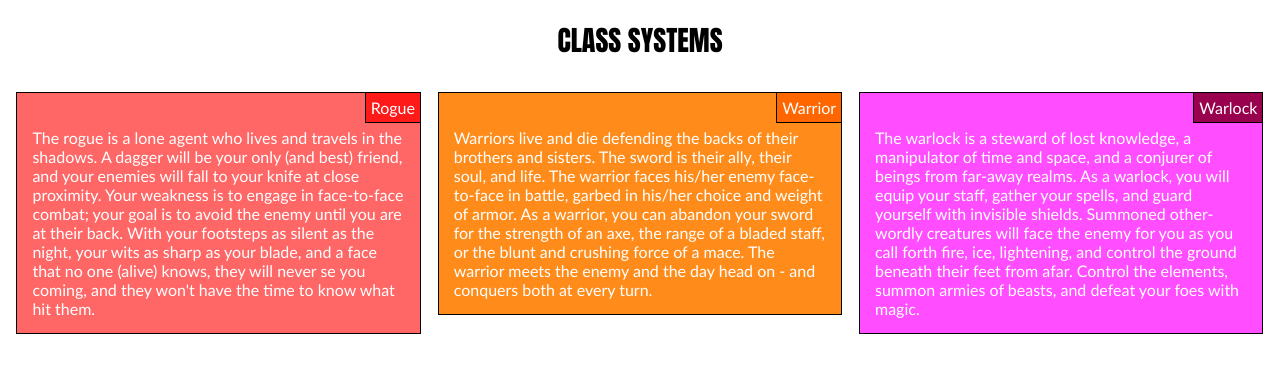
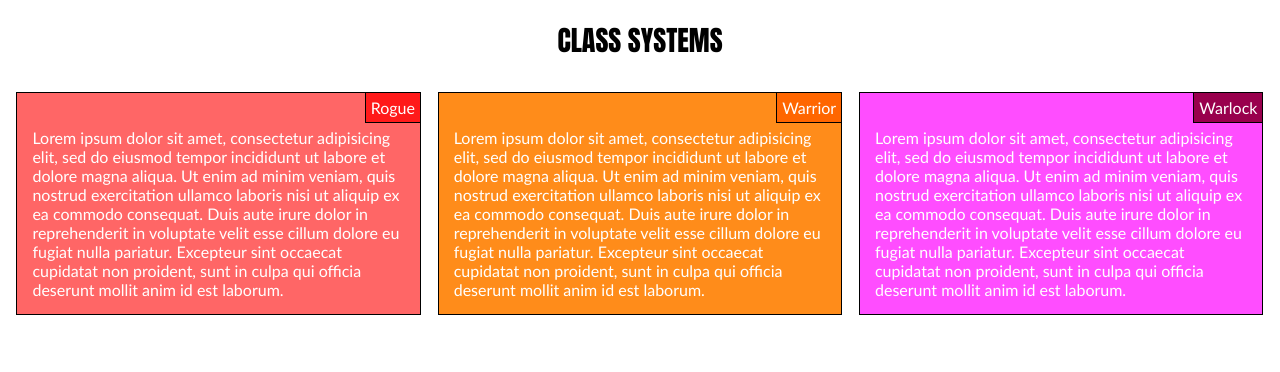
Before and after one commit to Kendowin/coursera-test, a plain HTML site: page mod2-solution/mod2-solution.html in a window 1280 px wide. Drawn offline with Linux system fonts and the light colour scheme.

Commit message:
changed description text to make more consistent

```diff
--- a/mod2-solution/mod2-solution.html
+++ b/mod2-solution/mod2-solution.html
@@ -12,15 +12,15 @@
 <div class="row">
   <div class="col-lg-4 col-md-6 col-sm-12 container" >
   <p id="corner1" class="corner">Rogue</p>
-  <p id="description1">The rogue is a lone agent who lives and travels in the shadows. A dagger will be your only (and best) friend, and your enemies will fall to your knife at close proximity. Your weakness is to engage in face-to-face combat; your goal is to avoid the enemy until you are at their back. With your footsteps as silent as the night, your wits as sharp as your blade, and a face that no one (alive) knows, they will never se you coming, and they won't have the time to know what hit them.</p>
+  <p id="description1">Lorem ipsum dolor sit amet, consectetur adipisicing elit, sed do eiusmod tempor incididunt ut labore et dolore magna aliqua. Ut enim ad minim veniam, quis nostrud exercitation ullamco laboris nisi ut aliquip ex ea commodo consequat. Duis aute irure dolor in reprehenderit in voluptate velit esse cillum dolore eu fugiat nulla pariatur. Excepteur sint occaecat cupidatat non proident, sunt in culpa qui officia deserunt mollit anim id est laborum.</p>
   </div>
   <div class="col-lg-4 col-md-6 col-sm-12 container" >
   <p id="corner2" class="corner">Warrior</p>
-  <p id="description2">Warriors live and die defending the backs of their brothers and sisters. The sword is their ally, their soul, and life. The warrior faces his/her enemy face-to-face in battle, garbed in his/her choice and weight of armor. As a warrior, you can abandon your sword for the strength of an axe, the range of a bladed staff, or the blunt and crushing force of a mace. The warrior meets the enemy and the day head on - and conquers both at every turn.</p>
+  <p id="description2">Lorem ipsum dolor sit amet, consectetur adipisicing elit, sed do eiusmod tempor incididunt ut labore et dolore magna aliqua. Ut enim ad minim veniam, quis nostrud exercitation ullamco laboris nisi ut aliquip ex ea commodo consequat. Duis aute irure dolor in reprehenderit in voluptate velit esse cillum dolore eu fugiat nulla pariatur. Excepteur sint occaecat cupidatat non proident, sunt in culpa qui officia deserunt mollit anim id est laborum.</p>
   </div>
   <div class="col-lg-4 col-md-12 col-sm-12 container">
   <p id="corner3" class="corner">Warlock</p>
-  <p id="description3">The warlock is a steward of lost knowledge, a manipulator of time and space, and a conjurer of beings from far-away realms. As a warlock, you will equip your staff, gather your spells, and guard yourself with invisible shields. Summoned other-wordly creatures will face the enemy for you as you call forth fire, ice, lightening, and control the ground beneath their feet from afar. Control the elements, summon armies of beasts, and defeat your foes with magic.</p>
+  <p id="description3">Lorem ipsum dolor sit amet, consectetur adipisicing elit, sed do eiusmod tempor incididunt ut labore et dolore magna aliqua. Ut enim ad minim veniam, quis nostrud exercitation ullamco laboris nisi ut aliquip ex ea commodo consequat. Duis aute irure dolor in reprehenderit in voluptate velit esse cillum dolore eu fugiat nulla pariatur. Excepteur sint occaecat cupidatat non proident, sunt in culpa qui officia deserunt mollit anim id est laborum.</p>
   </div>
 </div>
 
```
